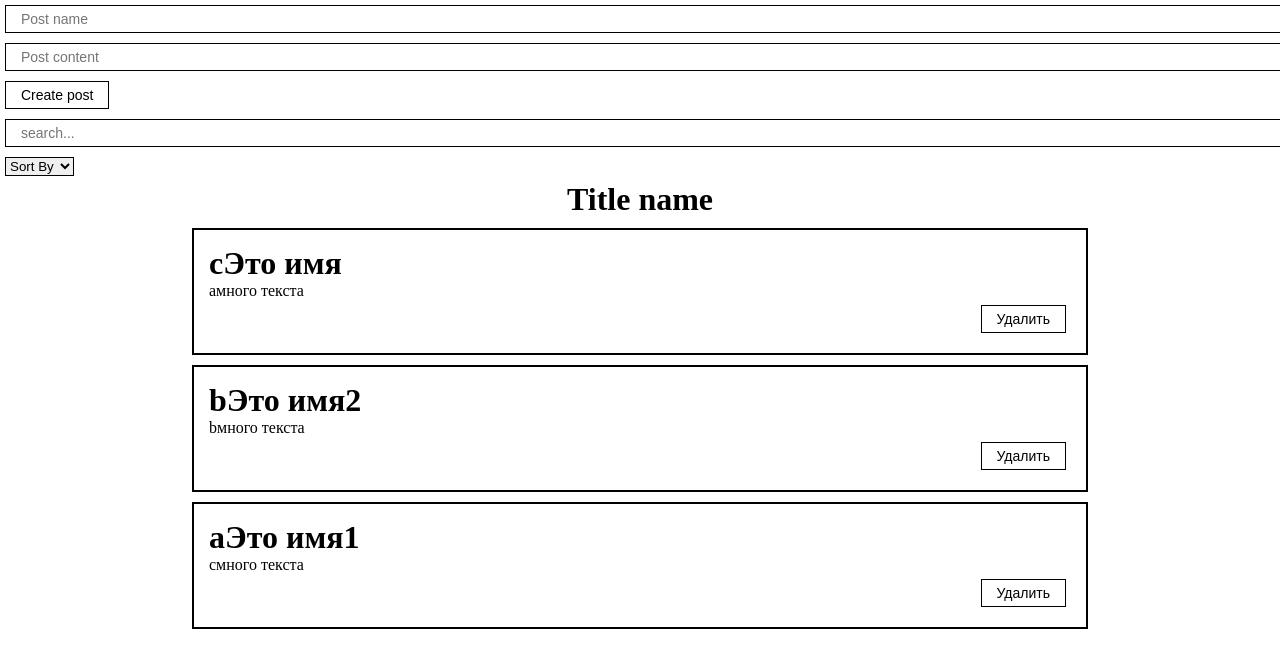
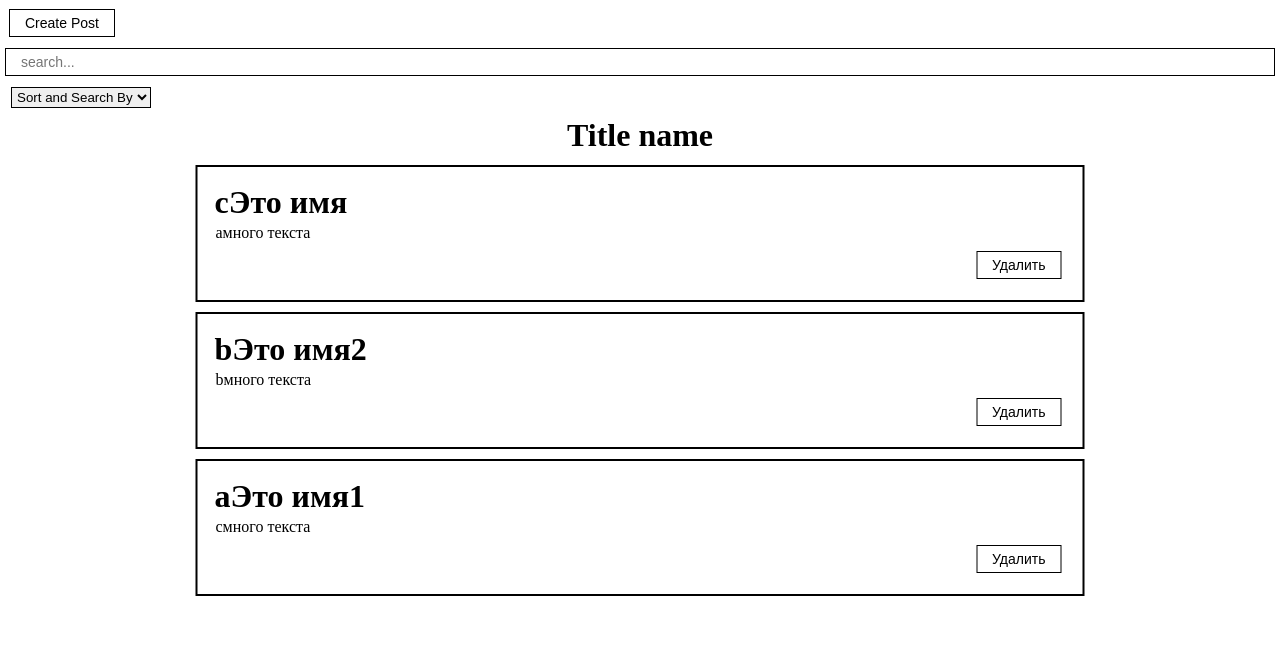
Before and after one commit to hagaser/Post_site, a React (Create React App) app: page / in a window 1280 px wide. Shown: the top 668 px of the page. Built offline with nearby package versions, Linux system fonts and the light colour scheme.

Commit message:
ModalAndFilter

```diff
--- a/src/App.js
+++ b/src/App.js
@@ -1,13 +1,16 @@
-import React, { useMemo, useState } from "react";
+import React, { useState } from "react";
 import "./CSS/App.css";
 import PostList from "./components/PostList";
 import PostForm from "./components/PostForm";
-import Myselect from "./components/UI/Myselect/Myselect";
-import Myinput from "./components/UI/Myinput/Myinput";
+import Filter from "./components/Filter";
+import Mymodal from "./components/UI/Mymodal/Mymodal";
+import Mybutton from "./components/UI/Mybutton/Mybutton";
 
 function App() {
 
   const [searchQuery, setSearchQuery] = useState('')
+  const [sortBy, setSortBy] = useState('')
+  const [displayModal, setdisplayModal] = useState(false)
 
   const [posts, setPosts] = useState([
     {id: 1, title: "cЭто имя", content: "aмного текста"},
@@ -23,31 +26,35 @@ function App() {
     setPosts(posts.filter(p => p.id !== post.id))
   }
 
-  const sortPost = (sortBy) => {
-    setPosts([...posts].sort((fe, se) => fe[sortBy].localeCompare(se[sortBy])))
+  const sortPost = (sortByThis) => {
+    setSortBy(sortByThis)
+    setPosts([...posts].sort((fe, se) =>
+      fe[sortByThis].localeCompare(se[sortByThis])))
   }
 
+  const sortAndFiltrPosts = () => {
+    if (searchQuery && sortBy) return posts.filter(p =>
+      p[sortBy].toLowerCase().includes(searchQuery.toLowerCase()))
+
+    return posts
+  }
 
   return (
     <div className="App">
-
-      <PostForm create = {createNewPost}/>
-      <div>
-        <Myinput
-          value = {searchQuery}
-          onChange = {e => setSearchQuery(e.target.value)}
-          placeholder = "search..."
-        />
-        <Myselect
-          onChange = {sortPost}
-          defaultValue = "Sort By"
-          options = {[
-            {value: "title", name: "Title"},
-            {value: "content", name: "Content"},
-          ]}
-        />
-      </div>
-      <PostList removePost = {removePost} posts={posts} title="Title name"/>
+      <Mybutton onClick = {() => setdisplayModal(true)} >Create Post</Mybutton>
+      <Filter
+        searchQuery = {searchQuery}
+        setSearchQuery = {setSearchQuery}
+        sortPost = {sortPost}
+      />
+      <PostList
+        removePost = {removePost}
+        posts={sortAndFiltrPosts()}
+        title="Title name"
+      />
+      <Mymodal displayModal = {displayModal} setdisplayModal = {setdisplayModal}>
+        <PostForm create = {createNewPost}/>
+      </Mymodal>
 
     </div>
   );
--- a/src/CSS/App.css
+++ b/src/CSS/App.css
@@ -1,6 +1,6 @@
 * {
   margin: 0px;
-  padding: 0px;
+  padding: 1px;
   box-sizing: border-box;
 }
 
--- /dev/null
+++ b/src/components/Filter.jsx
@@ -0,0 +1,25 @@
+import React from "react";
+import Myselect from "./UI/Myselect/Myselect";
+import Myinput from "./UI/Myinput/Myinput";
+
+const Filter = ({setSearchQuery, searchQuery, sortPost}) => {
+  return (
+    <div>
+        <Myinput
+          value = {searchQuery}
+          onChange = {e => setSearchQuery(e.target.value)}
+          placeholder = "search..."
+        />
+        <Myselect
+          onChange = {sortPost}
+          defaultValue = "Sort and Search By"
+          options = {[
+            {value: "title", name: "Title"},
+            {value: "content", name: "Content"},
+          ]}
+        />
+    </div>
+  );
+};
+
+export default Filter
--- a/src/components/UI/Myinput/Myinput.module.css
+++ b/src/components/UI/Myinput/Myinput.module.css
@@ -5,5 +5,5 @@
     font-size: 14px;
     border: 1px solid #000000;
     background-color: transparent;
-    margin: 5px;
+    margin: 5px 0;
   }
--- /dev/null
+++ b/src/components/UI/Mymodal/Mymodal.jsx
@@ -0,0 +1,19 @@
+import React from "react";
+import classes from './Mymodal.module.css';
+
+const Mymodal = ({children, displayModal, setdisplayModal}) => {
+
+  const rootClasses = [classes.myModal]
+
+  if (displayModal) rootClasses.push(classes.active)
+
+  return (
+    <div className = {rootClasses.join(' ')} onClick={() => setdisplayModal(false)}>
+      <div className={classes.myModalContent} onClick={(e) => e.stopPropagation()}>
+        {children}
+      </div>
+    </div>
+  );
+};
+
+export default Mymodal
--- /dev/null
+++ b/src/components/UI/Mymodal/Mymodal.module.css
@@ -0,0 +1,22 @@
+.myModal {
+  display: none;
+  position: fixed;
+  top: 0;
+  bottom: 0;
+  left: 0;
+  right: 0;
+  background-color: rgba(0, 0, 0, 50%);
+}
+
+.myModalContent {
+  border: 1px #000000 solid;
+  border-radius: 25px;
+  padding: 25px;
+  background-color: #ffffff;
+}
+
+.active {
+  display: flex;
+  justify-content: center;
+  align-items: center;
+}
--- a/src/components/UI/Myselect/Myselect.jsx
+++ b/src/components/UI/Myselect/Myselect.jsx
@@ -5,7 +5,7 @@ const Myselect = (props) => {
 
   const [selectedOption, setSelectedOption] = useState(props.defaultValue);
 
-  const sortPost = (e) => {
+  const setOption = (e) => {
     let val = e.target.value;
     setSelectedOption(val);
     props.onChange(val);
@@ -13,7 +13,7 @@ const Myselect = (props) => {
 
   return (
     <div>
-      <select value={selectedOption} className={classes.mySelect} onChange={sortPost}>
+      <select value={selectedOption} className={classes.mySelect} onChange={setOption}>
         { props.defaultValue
           ? <option disabled>{props.defaultValue}</option>
           : null
--- a/src/components/UI/Myselect/Myselect.module.css
+++ b/src/components/UI/Myselect/Myselect.module.css
@@ -1,4 +1,5 @@
 .mySelect {
   margin: 5px;
   border: solid #000000 1px;
+  width: 140px;
 }
```
